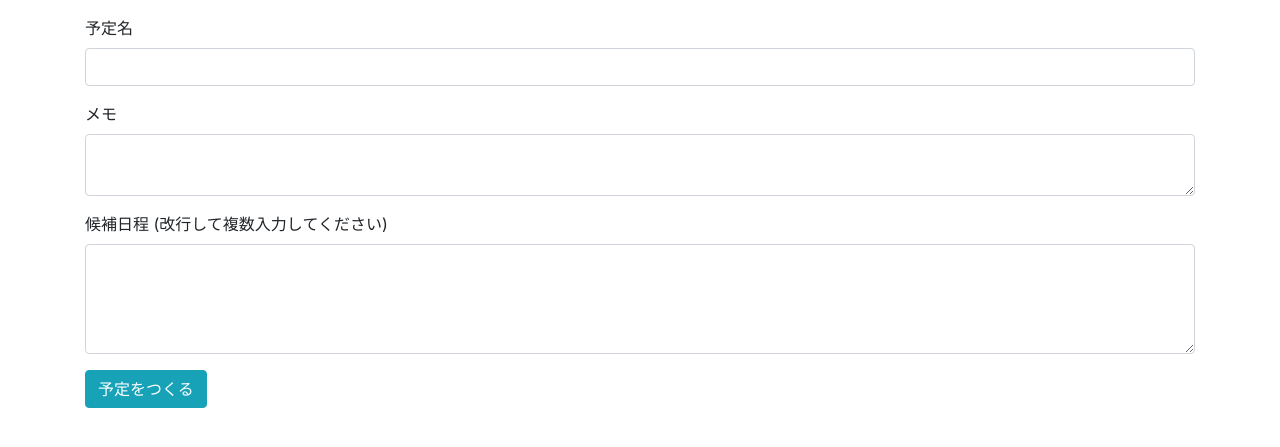
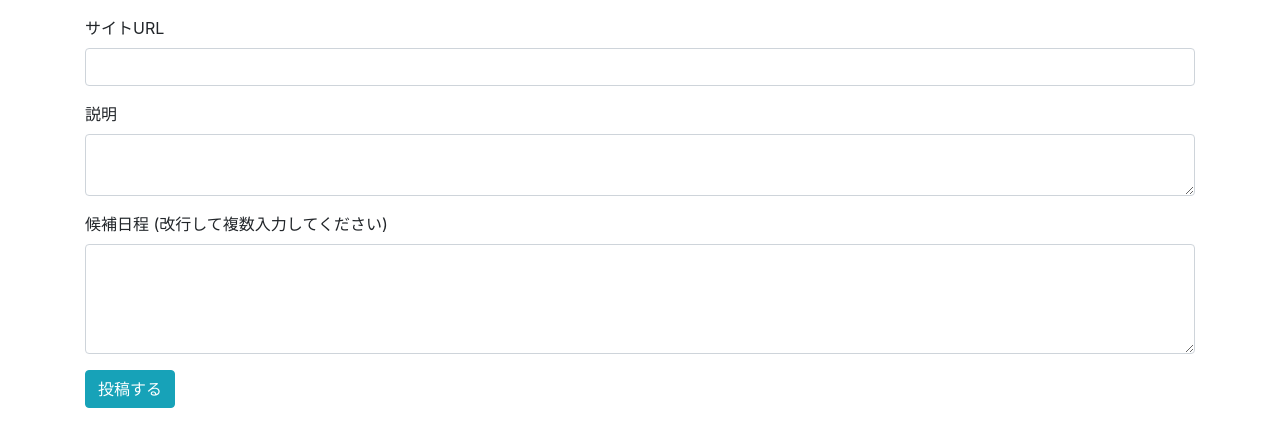
Before and after one commit to gorira55/site-discussion, a Node server app: page /schedules/new in a window 1280 px wide. Shown: the part 56-503 px from the top of the page. Run offline with Node 20, Linux system fonts and the light colour scheme; the visitor is signed in with stand-in values (Sample User, id 1); data that the repository does not hold is empty; some libraries are stand-ins or nearby versions.

Commit message:
予定名.メモ.予定を作るを変更

```diff
--- a/views/new.pug
+++ b/views/new.pug
@@ -4,12 +4,12 @@ block content
   form(method="post", action="/schedules").my-3
     input(type="hidden" name="_csrf" value!=csrfToken)
     div.form-group
-      label(for="scheduleName") 予定名
+      label(for="scheduleName") サイトURL
       input(type="text" name="scheduleName")#scheduleName.form-control
     div.form-group
-      label(for="memo") メモ
+      label(for="memo") 説明
       textarea(name="memo")#memo.form-control
     div.form-group
       label(for="candidates") 候補日程 (改行して複数入力してください)
       textarea(name="candidates" rows="4")#candidates.form-control
-    button(type="submit").btn.btn-info 予定をつくる
+    button(type="submit").btn.btn-info 投稿する
```
